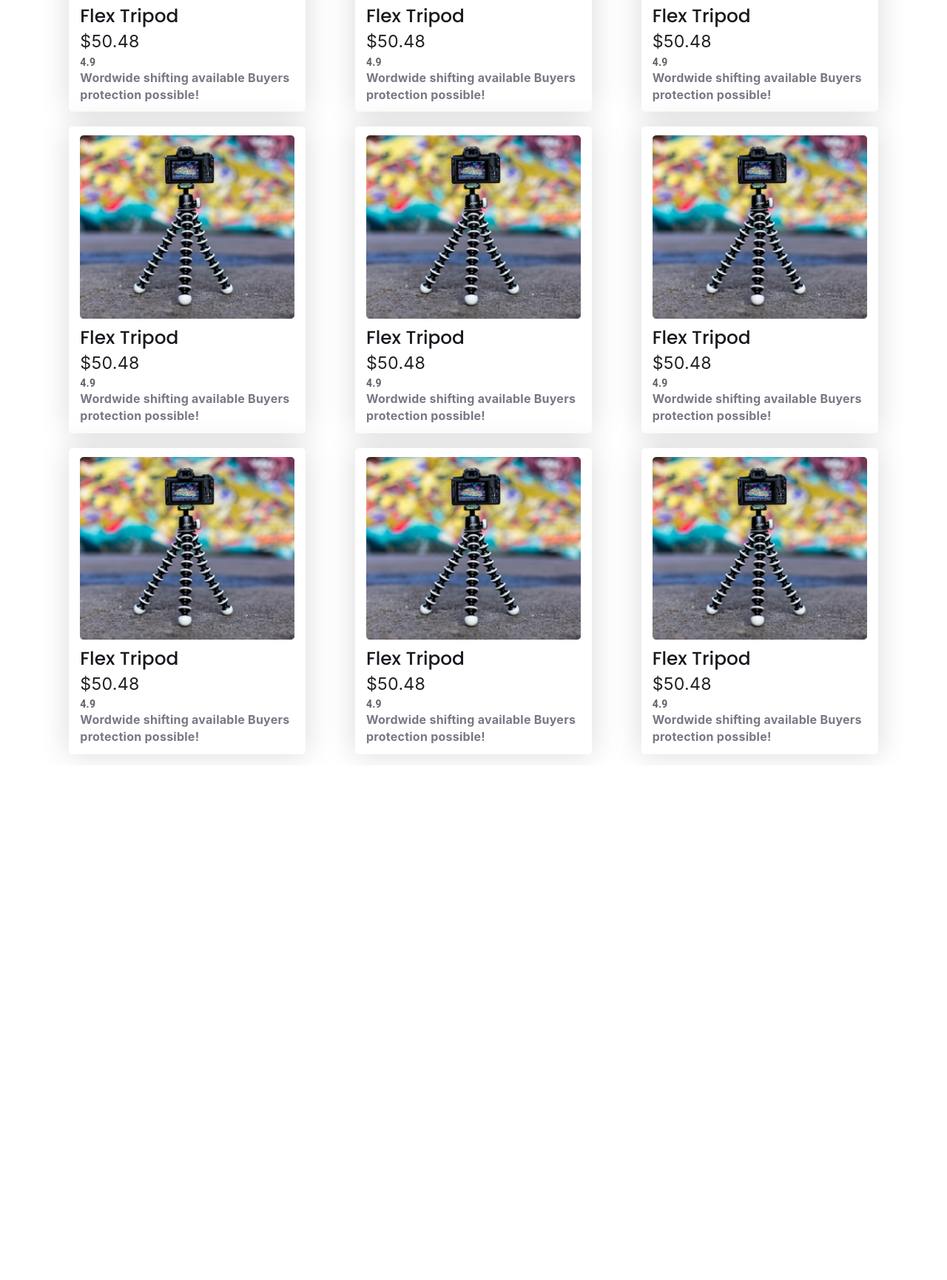
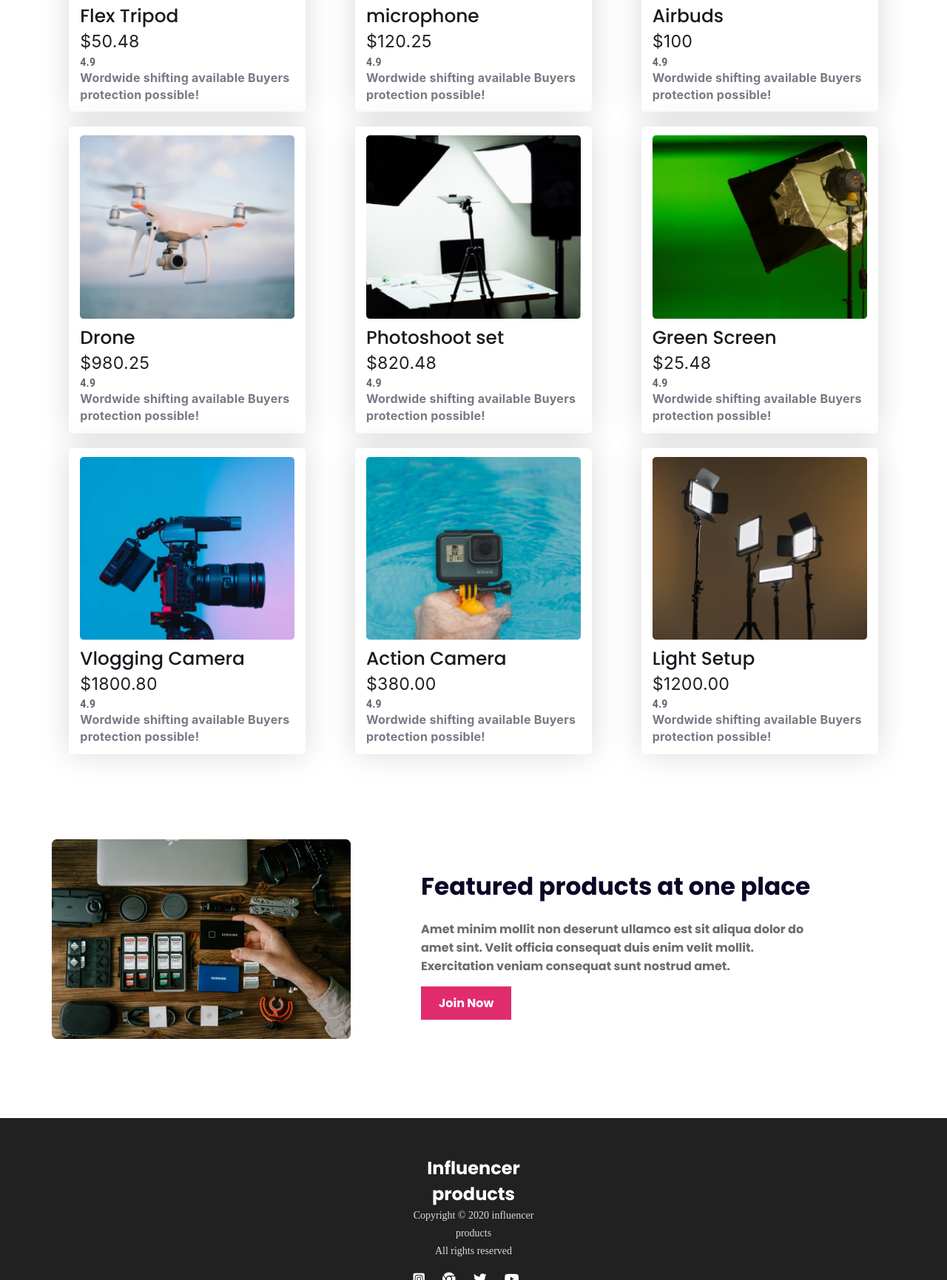
Before and after one commit to sajib-rahman90/influencer-gear, a plain HTML site: page index.html in a window 1280 px wide. Shown: the part 1069-2800 px from the top of the page at 74% size. Before the commit the page ends 2104 px from the top, so only its background shows below. Drawn offline with Linux system fonts and the light colour scheme.

Commit message:
added all section in my website with responsive  mobile and tablet devices

```diff
--- a/assets/css/style.css
+++ b/assets/css/style.css
@@ -6,6 +6,7 @@
 }
 body {
   font-family: "Poppins", sans-serif;
+  background: #fff;
 }
 .b-1 {
   border: 1px solid #b42525;
@@ -22,6 +23,16 @@ body {
   background: #e02c6d;
   color: #fff;
   font-feature-settings: "liga" off, "clig" off;
+  font-family: Poppins;
+  font-size: 1rem;
+  font-weight: 700;
+  border: none;
+}
+.btn-2nd {
+  padding: 10px 24px;
+  gap: 8px;
+  background: #e02c6d;
+  color: #fff;
   font-family: Poppins;
   font-size: 1rem;
   font-weight: 700;
@@ -59,8 +70,8 @@ body {
   font-size: 1.8rem;
   font-weight: 700;
 }
+/* navbar section end */
 
-/* navbar section end */
 /* banner section start */
 .banner {
   max-width: 1140px;
@@ -95,6 +106,7 @@ body {
   height: auto;
 }
 /* banner section end */
+
 /* logo section start */
 .logo-section div {
   max-width: 1140px;
@@ -104,7 +116,9 @@ body {
   grid-template-columns: repeat(7, 1fr);
   gap: 50px;
   align-items: center;
+  justify-items: center;
 }
+
 /* popular section start */
 .popular {
   max-width: 1140px;
@@ -168,7 +182,68 @@ body {
   letter-spacing: 0.252px;
 }
 
-/* responsive start */
+/* product-place section start */
+.product-place {
+  max-width: 1140px;
+  margin: 100px auto;
+  display: flex;
+  gap: 95px;
+  align-items: center;
+}
+
+.product-place-img img {
+  width: 100%;
+}
+.product-place-content {
+  max-width: 550px;
+}
+
+.product-place-content h1 {
+  color: #0a0826;
+  font-family: Poppins;
+  font-size: 2.05rem;
+  font-weight: 700;
+  line-height: 60px;
+}
+.product-place-content p {
+  color: #6c6c6c;
+  font-family: Poppins;
+  font-size: 1rem;
+  font-weight: 700;
+  margin: 15px 0;
+}
+
+/* footer section start */
+footer {
+  background: rgba(0, 0, 0, 0.87);
+}
+.footer {
+  padding: 50px 550px;
+  margin: 0 auto;
+  text-align: center;
+}
+.footer-content h1 {
+  color: #fff;
+  font-family: Poppins;
+  font-size: 1.5rem;
+  font-weight: 700;
+}
+.footer-content p {
+  color: var(--Text-Gray-300, #d9dbe1);
+  font-family: Manrope;
+  font-size: 0.875rem;
+  font-style: normal;
+  font-weight: 400;
+  line-height: 24px;
+}
+.footer-icons i {
+  color: #fff;
+  font-size: 1.1rem;
+  margin-right: 20px;
+  margin-top: 17px;
+}
+
+/* responsive with mobile devices */
 @media screen and (max-width: 576px) {
   .navbar,
   .nav-links ul {
@@ -188,12 +263,58 @@ body {
   }
 
   .logo-section div {
-    grid-template-columns: repeat(4, auto);
-    gap: 20px;
+    grid-template-columns: repeat(2, 1fr);
+    gap: 27px;
     justify-items: center;
   }
 
   .popular-products {
     grid-template-columns: repeat(1, 1fr);
   }
+
+  .product-place {
+    gap: 40px;
+    align-items: center;
+    justify-content: center;
+    flex-direction: column-reverse;
+  }
+  .product-place-content {
+    text-align: center;
+  }
+  .product-place-content h1 {
+    font-size: 1.75rem;
+  }
+  .footer {
+    padding: 50px 68px;
+  }
 }
+
+/* responsive with tablet devices */
+@media screen and (min-width: 577px) and (max-width: 768px) {
+  .navbar {
+    flex-direction: column;
+    gap: 15px;
+  }
+  .banner {
+    gap: 4.1rem;
+    flex-direction: column;
+  }
+  .banner-content {
+    text-align: center;
+  }
+
+  .logo-section div {
+    grid-template-columns: repeat(3, 1fr);
+    gap: 25px;
+  }
+  .product-place {
+    flex-direction: column-reverse;
+    gap: 75px;
+  }
+  .product-place-content {
+    text-align: center;
+  }
+  .footer {
+    padding: 50px 168px;
+  }
+}
--- a/index.html
+++ b/index.html
@@ -15,6 +15,7 @@
   </head>
   <body>
     <header >
+      <!-- navbar section start -->
       <nav>
         <section class="navbar">
           <div class="logo">
@@ -31,7 +32,9 @@
             </ul>
           </div>
         </section>
+        <!-- navbar section end -->
 
+        <!-- banner section start -->
         <section class="banner ">
           <div class="banner-content">
             <h1>Start your Journey as Influencer</h1>
@@ -45,9 +48,11 @@
             <img src="./assets/images/main-camera.png" alt="" />
           </div>
         </section>
+        <!-- banner section end -->
       </nav>
     </header>
     <main >
+      <!-- logo section start -->
       <section  class="logo-section">
         <div>
           <img src="./assets/logos/Alibaba.svg" alt="" />
@@ -59,6 +64,8 @@
           <img src="./assets/logos/Target.svg" alt="" />
         </div>
       </section>
+      <!-- logo section end -->
+      <!-- popular section start -->
       <section class="popular">
         <div class="popular-title">
           <h2>Popular Collection</h2>
@@ -72,66 +79,90 @@
             <p>Wordwide shifting available Buyers protection possible!</p>
           </div>
           <div class="popular-items">
-            <img src="./assets/images/tripod.png" alt="" />
-            <h3>Flex Tripod</h3>
-            <p class="price">$50.48</p>
+            <img src="./assets/images/mic.png" alt="" />
+            <h3>microphone</h3>
+            <p class="price">$120.25</p>
             <p class="rating">4.9</p>
             <p>Wordwide shifting available Buyers protection possible!</p>
           </div>
           <div class="popular-items">
-            <img src="./assets/images/tripod.png" alt="" />
-            <h3>Flex Tripod</h3>
-            <p class="price">$50.48</p>
+            <img src="./assets/images/airpod.png" alt="" />
+            <h3>Airbuds</h3>
+            <p class="price">$100</p>
             <p class="rating">4.9</p>
             <p>Wordwide shifting available Buyers protection possible!</p>
           </div>
           <div class="popular-items">
-            <img src="./assets/images/tripod.png" alt="" />
-            <h3>Flex Tripod</h3>
-            <p class="price">$50.48</p>
+            <img src="./assets/images/drone.png" alt="" />
+            <h3>Drone</h3>
+            <p class="price">$980.25</p>
             <p class="rating">4.9</p>
             <p>Wordwide shifting available Buyers protection possible!</p>
           </div>
           <div class="popular-items">
-            <img src="./assets/images/tripod.png" alt="" />
-            <h3>Flex Tripod</h3>
-            <p class="price">$50.48</p>
+            <img src="./assets/images/setup.png" alt="" />
+            <h3>Photoshoot set</h3>
+            <p class="price">$820.48</p>
             <p class="rating">4.9</p>
             <p>Wordwide shifting available Buyers protection possible!</p>
           </div>
           <div class="popular-items">
-            <img src="./assets/images/tripod.png" alt="" />
-            <h3>Flex Tripod</h3>
-            <p class="price">$50.48</p>
+            <img src="./assets/images/single-light.png" alt="" />
+            <h3>Green Screen</h3>
+            <p class="price">$25.48</p>
             <p class="rating">4.9</p>
             <p>Wordwide shifting available Buyers protection possible!</p>
           </div>
           <div class="popular-items">
-            <img src="./assets/images/tripod.png" alt="" />
-            <h3>Flex Tripod</h3>
-            <p class="price">$50.48</p>
+            <img src="./assets/images/camera.png" alt="" />
+            <h3>Vlogging Camera</h3>
+            <p class="price">$1800.80</p>
             <p class="rating">4.9</p>
             <p>Wordwide shifting available Buyers protection possible!</p>
           </div>
           <div class="popular-items">
-            <img src="./assets/images/tripod.png" alt="" />
-            <h3>Flex Tripod</h3>
-            <p class="price">$50.48</p>
+            <img src="./assets/images/action.png" alt="" />
+            <h3>Action Camera</h3>
+            <p class="price">$380.00</p>
             <p class="rating">4.9</p>
             <p>Wordwide shifting available Buyers protection possible!</p>
           </div>
           <div class="popular-items">
-            <img src="./assets/images/tripod.png" alt="" />
-            <h3>Flex Tripod</h3>
-            <p class="price">$50.48</p>
+            <img src="./assets/images/lights.png" alt="" />
+            <h3>Light Setup</h3>
+            <p class="price">$1200.00</p>
             <p class="rating">4.9</p>
             <p>Wordwide shifting available Buyers protection possible!</p>
           </div>
         </div>
       </section>
+      <!-- popular section end -->
+      <!-- product-place section start -->
+       <section class="product-place">
+        <div class="product-place-img">
+          <img src="./assets/images/product-place.png" alt="">
+        </div>
+        <div class="product-place-content">
+          <h1>Featured products at one place</h1>
+          <p>Amet minim mollit non deserunt ullamco est sit aliqua dolor do amet sint. Velit officia consequat duis enim velit mollit. Exercitation veniam consequat sunt nostrud amet.</p>
+          <button class="btn-2nd">Join Now</button>
+        </div>
+       </section>
     </main>
     <footer>
-
+      <!-- footer section start -->
+      <section class="footer">
+        <div class="footer-content">
+          <h1>Influencer products</h1>
+          <p>Copyright © 2020  influencer products <br> All rights reserved</p>
+        </div>
+        <div class="footer-icons">
+          <i class="fa-brands fa-square-instagram"></i>
+          <i class="fa-brands fa-chrome"></i>
+          <i class="fa-brands fa-twitter"></i>
+          <i class="fa-brands fa-youtube"></i>
+        </div>
+      </section>
     </footer>
   </body>
 </html>
```
Also changed, not shown: assets/images/product-place.png (added).
